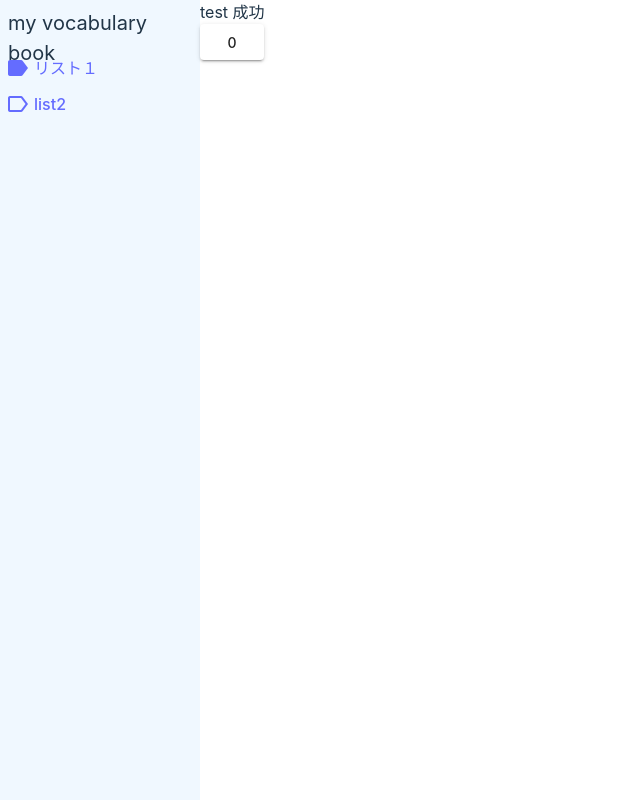
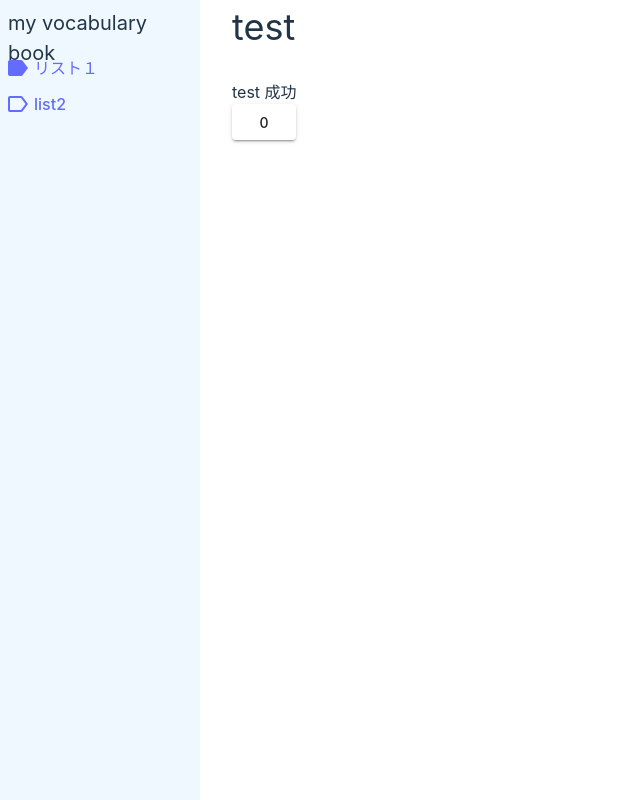
Before and after one commit to hisho-123/my-vocabulary-book, a Vue app in the folder frontend/: page /test in a window 1280 px wide. Shown: the whole page, without its empty margins (0-640 px from the left). Built offline with nearby package versions, Linux system fonts and the light colour scheme.

Commit message:
ヘッダーを作成(issue/15)

```diff
--- a/frontend/src/App.vue
+++ b/frontend/src/App.vue
@@ -1,13 +1,19 @@
 <script setup lang="ts">
-import Sidebar from "./navigation/Sidebar.vue";
+import Sidebar from "@/navigation/Sidebar.vue";
+import Header from "@/navigation/Header.vue";
 </script>
 <template>
   <div class="display">
     <div class="sidebar">
       <Sidebar />
     </div>
-    <div class="body">
-      <router-view />
+    <div class="page">
+      <div class="header">
+        <Header />
+      </div>
+      <div class="body">
+        <router-view />
+      </div>
     </div>
   </div>
 </template>
@@ -18,12 +24,18 @@ import Sidebar from "./navigation/Sidebar.vue";
   display: flex;
   padding: 0 !important;
 }
+.page {
+  width: calc(100% - 200px);
+  display: flex;
+  flex-direction: column;
+  padding-left: 32px;
+}
+.header {
+  height: calc(100% / 10);
+}
 .sidebar {
   background-color: aliceblue;
   height: 100%;
   width: 200px;
 }
-.body {
-  width: calc(100% - 200px);
-}
 </style>
--- /dev/null
+++ b/frontend/src/navigation/Header.vue
@@ -0,0 +1,18 @@
+<script setup lang="ts">
+import { computed } from "vue";
+import { useRoute } from "vue-router";
+
+const route = useRoute();
+const title = computed(() => {
+  return route.path.substring(1);
+});
+</script>
+<template>
+  <div class="header">{{ title }}</div>
+</template>
+<style lang="scss" scoped>
+.header {
+  height: 100%;
+  font-size: 36px;
+}
+</style>
--- a/frontend/src/navigation/Sidebar.vue
+++ b/frontend/src/navigation/Sidebar.vue
@@ -7,7 +7,7 @@ import { computed } from "vue";
 
 const route = useRoute();
 const currentUrl = computed(() => {
-  return route.path.substring(1)
+  return route.path.substring(1);
 });
 
 // TODO: DBから単語帳をとってきてオブジェクトの配列にする
```
